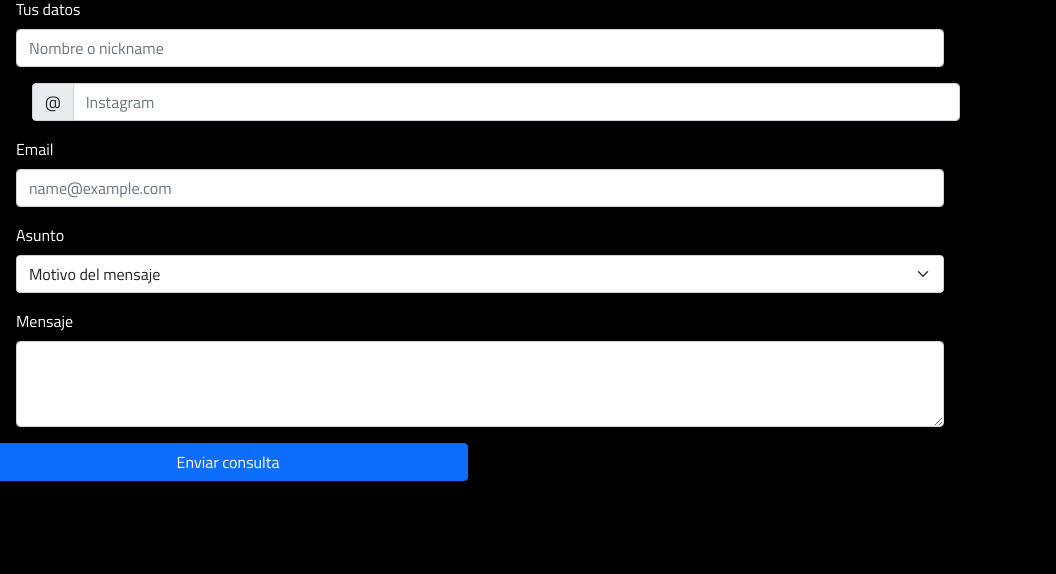
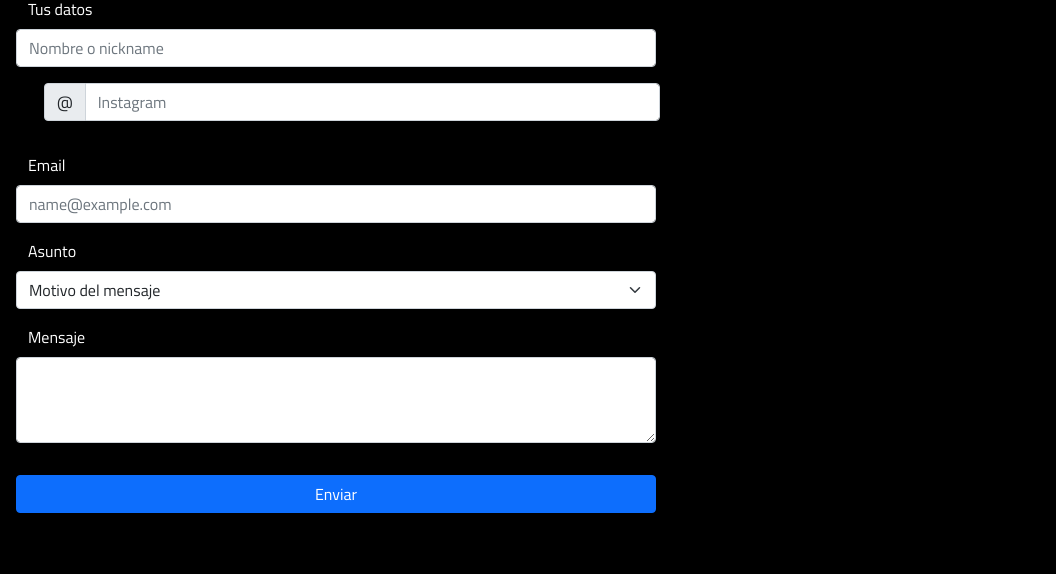
Before and after one commit to LeleMarinelli/PurpleHaze-TiendaOnline, a website: page pages/contactos.html in a window 1280 px wide. Shown: the part 219-793 px from the top of the page, without its empty margins (0-1056 px from the left). Drawn offline with nearby package versions, Linux system fonts and the light colour scheme.

Commit message:
avance con formulario

```diff
--- a/pages/contactos.html
+++ b/pages/contactos.html
@@ -83,13 +83,14 @@
     </header>
 
     <!-- /// FORMULARIO! /// -->
-    <div class="w-75 align-items-center">
+    <div class=" align-items-center">
         <form action="contacto.php" method="POST" name="contacto"></form>
             <!-- Nombre -->
-            <div class="m-3">
+            <div class="m-3 row col-lg-6">
+                <!-- name o nick-->
                 <label for="nombre" class="form-label">Tus datos</label>
                 <input class="form-control" id="nombre" name="nombre" placeholder="Nombre o nickname">
-
+                <!-- instagram -->
                 <div class="input-group m-3 form-label">
                     <span class="input-group-text" id="arrobaFijo">@</span>
                     <input type="text" class="form-control" placeholder="Instagram" aria-label="Username"
@@ -99,14 +100,14 @@
 
 
             <!-- Mail -->
-            <div class="m-3">
+            <div class="m-3 row col-lg-6">
                 <label for="email" class="form-label">Email</label>
                 <input type="email" class="form-control" id="email" name="email" placeholder="name@example.com">
             </div>
 
 
             <!-- Dropdown asunto -->
-            <div class="m-3">
+            <div class="m-3 row col-lg-6">
             <label for="exampleFormControlTextarea1" class="form-label">Asunto</label>
             <select class="form-select" aria-label="Default select example">
                 <option selected>Motivo del mensaje</option>
@@ -119,16 +120,16 @@
 
 
             <!-- Mensaje -->
-            <div class="m-3">
+            <div class="m-3 row col-lg-6">
                 <label for="mensaje" class="form-label">Mensaje</label>
                 <textarea class="form-control" id="mensaje" name="mensaje" rows="3"></textarea>
             </div>
 
 
             <!-- Boton enviar -->
-            <div class="row col-6 align-items-center">
-                <button class="btn btn-primary" type="submit" value="Enviar">Enviar consulta</button>
-            </div>
+
+            <input class="btn btn-primary row col-11 col-lg-6 align-items-center m-3" type="submit" value="Enviar">
+
         </form>
     </div>
 
```
